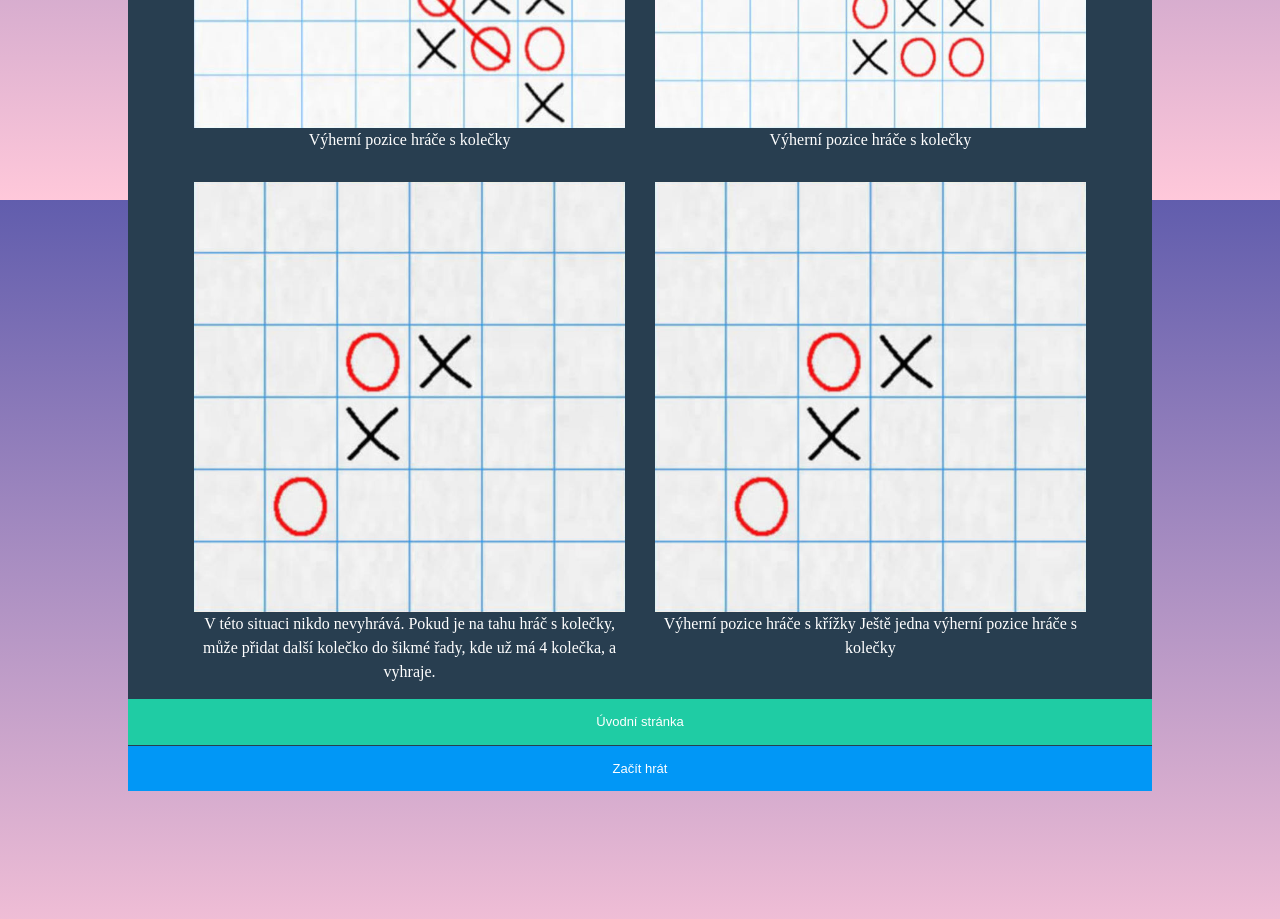
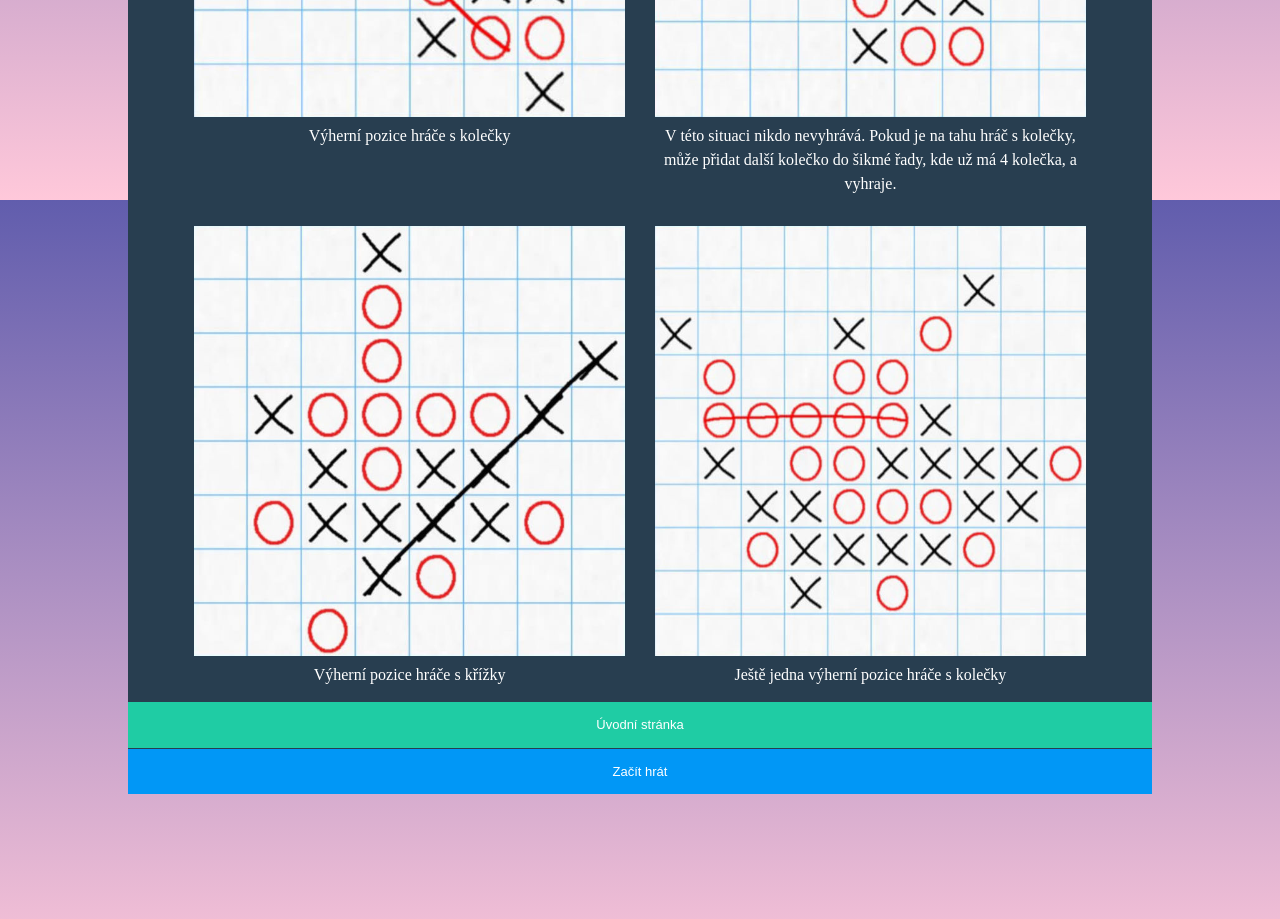
Before and after one commit to pajuucha/piskvorky, a plain HTML site: page pravidla.html in a window 1280 px wide. Shown: the part 1400-2319 px from the top of the page. Drawn offline with Linux system fonts and the light colour scheme.

Commit message:
Update pravidla.html

```diff
--- a/pravidla.html
+++ b/pravidla.html
@@ -1,4 +1,3 @@
-<<<<<<< HEAD
 <!DOCTYPE html>
 <html lang="cs">
   <head>
@@ -77,25 +76,25 @@
 
         <figure class="pravidla__item">
           <img src="obrazky/instructions-04.jpg" alt="piškvorky před výhrou" />
-          <figcaption>Výherní pozice hráče s kolečky</figcaption>
+          <figcaption>V této situaci nikdo nevyhrává. Pokud je na tahu hráč s kolečky,
+            může přidat další kolečko do šikmé řady, kde už má 4 kolečka, a
+            vyhraje.</figcaption>
         </figure>
 
         <figure class="pravidla__item">
-          <img src="obrazky/instructions-02.jpg" alt="piškvorky výhra křížky" />
+          <img src="obrazky/instructions-05.jpg" alt="piškvorky výhra křížky" />
           <figcaption>
-            V této situaci nikdo nevyhrává. Pokud je na tahu hráč s kolečky,
-            může přidat další kolečko do šikmé řady, kde už má 4 kolečka, a
-            vyhraje.
+            Výherní pozice hráče s křížky
           </figcaption>
         </figure>
 
         <figure class="pravidla__item">
           <img
-            src="obrazky/instructions-02.jpg"
+            src="obrazky/instructions-06.jpg"
             alt="piškvorky druhá výhra kolečka"
           />
           <figcaption>
-            Výherní pozice hráče s křížky Ještě jedna výherní pozice hráče s
+            Ještě jedna výherní pozice hráče s
             kolečky
           </figcaption>
         </figure>
@@ -106,6 +105,3 @@
     </div>
   </body>
 </html>
-=======
-
->>>>>>> 656be256c9e9b10420b0daa6be48b8ddc11eed0a
```
